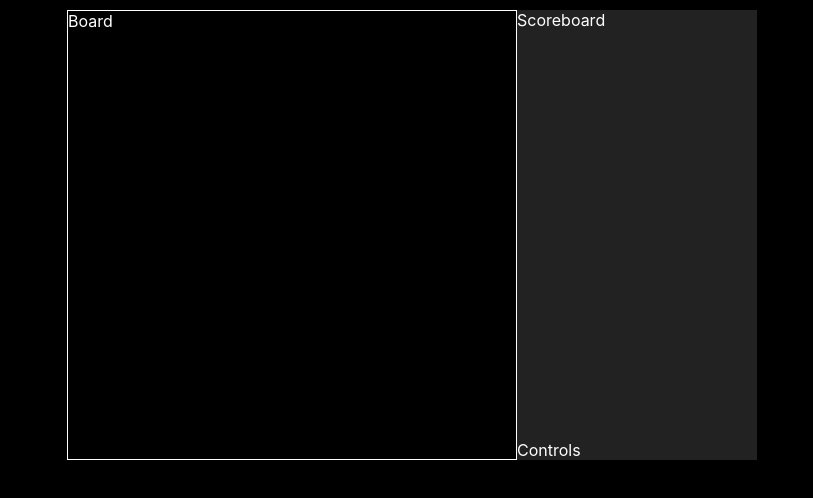
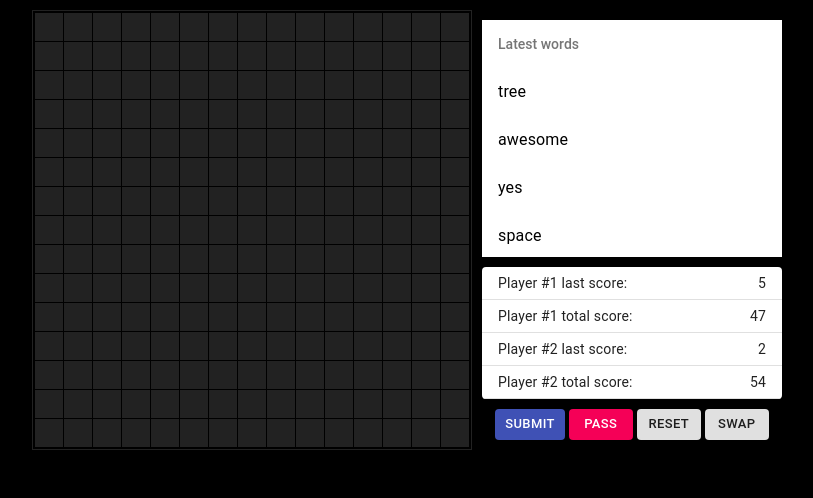
Before and after one commit to MindWarmth/naughty-scrabble, a React (Create React App) app: page / in a window 1280 px wide. Shown: the top 498 px of the page, without its empty margins (228-1041 px from the left). Built offline with nearby package versions, Linux system fonts and the light colour scheme.

Commit message:
add material-ui for basic skeleton elements

```diff
--- a/package.json
+++ b/package.json
@@ -3,6 +3,7 @@
   "version": "0.1.0",
   "private": true,
   "dependencies": {
+    "@material-ui/core": "^4.11.0",
     "@testing-library/jest-dom": "^5.11.4",
     "@testing-library/react": "^11.1.0",
     "@testing-library/user-event": "^12.1.10",
--- a/src/App.css
+++ b/src/App.css
@@ -5,13 +5,14 @@
 }
 
 .main {
-  width: 450px;
+  width: 440px;
 }
 
 .sidebar {
   align-content: stretch;
-  background-color: #222;
   display: flex;
   flex-direction: column;
-  width: 240px;
+  height: 440px;
+  padding: 10px;
+  width: 320px;
 }
--- a/src/App.js
+++ b/src/App.js
@@ -1,4 +1,5 @@
 import Board from './components/Board';
+import Log from './components/Log';
 import Scoreboard from './components/Scoreboard';
 import Controls from './components/Controls';
 import './App.css';
@@ -10,6 +11,7 @@ function App() {
         <Board />
       </div>
       <div className="sidebar">
+        <Log />
         <Scoreboard />
         <Controls />
       </div>
--- a/src/components/Board/Board.css
+++ b/src/components/Board/Board.css
@@ -1,5 +1,18 @@
 .board {
-    border: 1px solid #fff;
-    height: 450px;
-    width: 450px;
+    border: 1px solid #222;
+    height: 440px;
+    padding: 1px;
+    width: 440px;
 }
+
+.cell {
+    background-color: #222;
+    float: left;
+    height: 28px;
+    margin: 1px 0 0 1px;
+    width: 28px;
+}
+
+.cell:hover {
+    background-color: #333;
+}
--- a/src/components/Board/index.js
+++ b/src/components/Board/index.js
@@ -1,9 +1,13 @@
 import './Board.css';
+
+const cells = new Array(225).fill({});
 
 function Board() {
   return (
     <div className="board">
-        Board
+        {cells.map((val, index) => (
+          <div className="cell" key={index} />
+        ))}
     </div>
   );
 }
--- a/src/components/Controls/Controls.css
+++ b/src/components/Controls/Controls.css
@@ -1 +1,4 @@
-.controls {}
+.controls {
+    padding-top: 10px;
+    text-align: center;
+}
--- a/src/components/Controls/index.js
+++ b/src/components/Controls/index.js
@@ -1,11 +1,31 @@
+import Button from '@material-ui/core/Button';
+import { makeStyles } from '@material-ui/core/styles';
 import './Controls.css';
 
+const useStyles = makeStyles((theme) => ({
+  btn: {
+    margin: '0 2px',
+  },
+}));
+
 function Controls() {
-    return (
-      <div className="controls">
-          Controls
-      </div>
-    );
-  }
+  const classes = useStyles();
 
-  export default Controls;
+  return (
+    <div className="controls">
+      <Button variant="contained" size="small" color="primary" className={classes.btn}>
+        Submit
+      </Button>
+      <Button variant="contained" size="small" color="secondary" className={classes.btn}>
+        Pass
+      </Button>
+      <Button variant="contained" size="small" className={classes.btn}>
+        Reset
+      </Button>
+      <Button variant="contained" size="small" className={classes.btn}>
+        Swap
+      </Button>
+    </div>
+  );
+}
+export default Controls;
--- /dev/null
+++ b/src/components/Log/Log.css
@@ -0,0 +1,4 @@
+.log {
+    flex: 1;
+    overflow: auto;
+}
--- /dev/null
+++ b/src/components/Log/index.js
@@ -0,0 +1,53 @@
+import React from 'react';
+import { makeStyles } from '@material-ui/core/styles';
+import List from '@material-ui/core/List';
+import ListItem from '@material-ui/core/ListItem';
+import ListItemText from '@material-ui/core/ListItemText';
+import ListSubheader from '@material-ui/core/ListSubheader';
+import './Log.css';
+
+const useStyles = makeStyles((theme) => ({
+  root: {
+    backgroundColor: theme.palette.background.paper,
+  },
+}));
+
+function Log() {
+  const classes = useStyles();
+
+  return (
+    <div className="log">
+      <List
+        className={classes.root}
+        component="nav"
+        aria-label="main mailbox folders"
+        subheader={
+          <ListSubheader component="div">
+            Latest words
+          </ListSubheader>
+        }
+      >
+        <ListItem>
+          <ListItemText primary="tree" />
+        </ListItem>
+        <ListItem>
+          <ListItemText primary="awesome" />
+        </ListItem>
+        <ListItem>
+          <ListItemText primary="yes" />
+        </ListItem>
+        <ListItem>
+          <ListItemText primary="space" />
+        </ListItem>
+        <ListItem>
+          <ListItemText primary="naughty" />
+        </ListItem>
+        <ListItem>
+          <ListItemText primary="scramble" />
+        </ListItem>
+      </List>
+    </div>
+  );
+}
+
+export default Log;
--- a/src/components/Scoreboard/Scoreboard.css
+++ b/src/components/Scoreboard/Scoreboard.css
@@ -1,3 +1,3 @@
 .scoreboard {
-    flex: 1
+    padding-top: 10px;
 }
--- a/src/components/Scoreboard/index.js
+++ b/src/components/Scoreboard/index.js
@@ -1,9 +1,52 @@
+import Table from '@material-ui/core/Table';
+import TableBody from '@material-ui/core/TableBody';
+import TableCell from '@material-ui/core/TableCell';
+import TableContainer from '@material-ui/core/TableContainer';
+import TableRow from '@material-ui/core/TableRow';
+import Paper from '@material-ui/core/Paper';
 import './Scoreboard.css';
 
 function Scoreboard() {
   return (
     <div className="scoreboard">
-          Scoreboard
+      <TableContainer component={Paper}>
+        <Table aria-label="simple table" size="small">
+          <TableBody>
+            <TableRow>
+              <TableCell component="th" scope="row">
+                Player #1 last score:
+              </TableCell>
+              <TableCell align="right">
+                5
+              </TableCell>
+            </TableRow>
+            <TableRow>
+              <TableCell component="th" scope="row">
+                Player #1 total score:
+              </TableCell>
+              <TableCell align="right">
+                47
+              </TableCell>
+            </TableRow>
+            <TableRow>
+              <TableCell component="th" scope="row">
+                Player #2 last score:
+              </TableCell>
+              <TableCell align="right">
+                2
+              </TableCell>
+            </TableRow>
+            <TableRow>
+              <TableCell component="th" scope="row">
+                Player #2 total score:
+              </TableCell>
+              <TableCell align="right">
+                54
+              </TableCell>
+            </TableRow>
+          </TableBody>
+        </Table>
+      </TableContainer>
     </div>
   );
 }
--- a/src/index.css
+++ b/src/index.css
@@ -1,6 +1,5 @@
 body {
   background-color: #000;
-  color: #fff;
   margin: 0;
   font-family: -apple-system, BlinkMacSystemFont, 'Segoe UI', 'Roboto', 'Oxygen',
     'Ubuntu', 'Cantarell', 'Fira Sans', 'Droid Sans', 'Helvetica Neue',
```
Also changed, not shown: 1 other file (tests, documents, lock files or other folders). Lines whose indentation alone changed are shown as unchanged.
